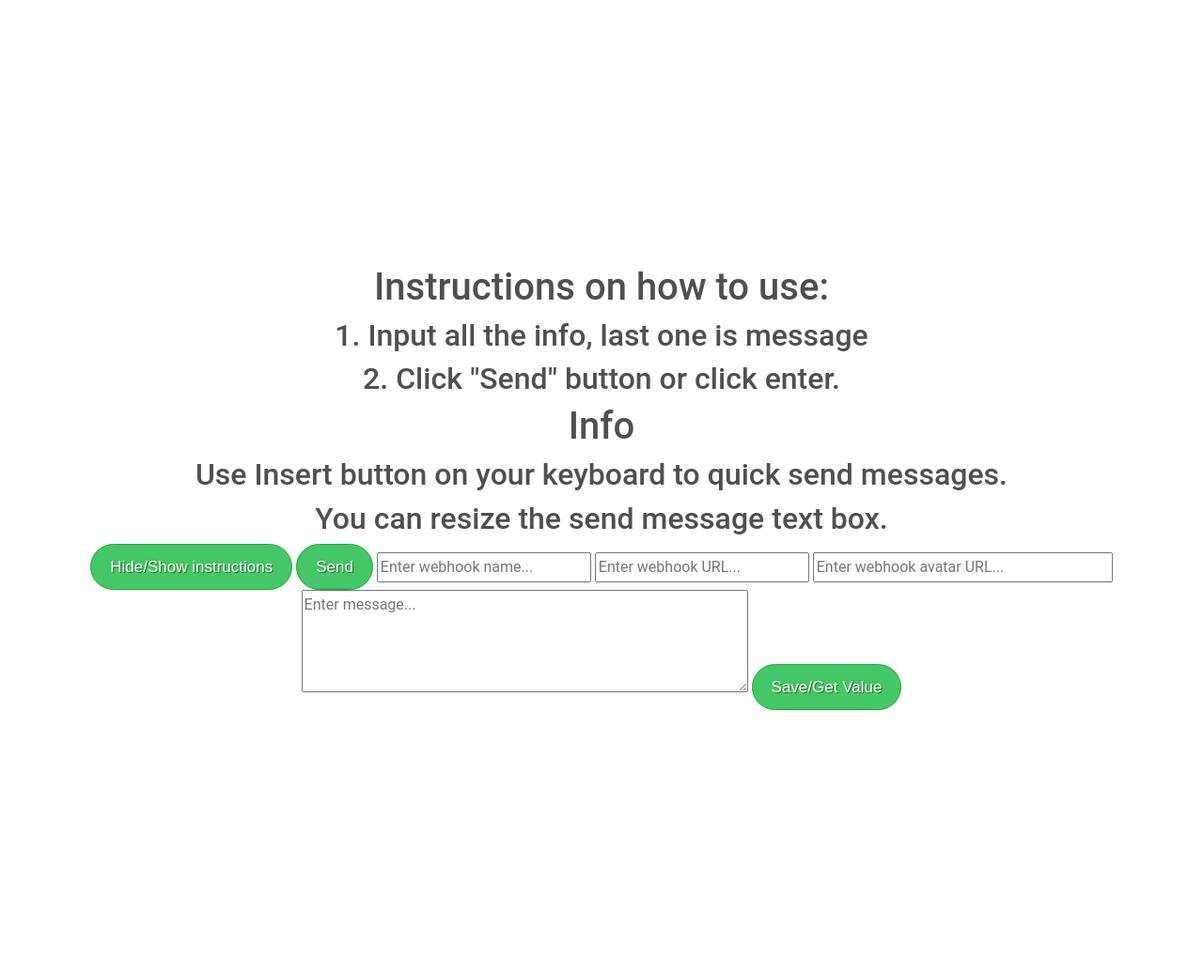
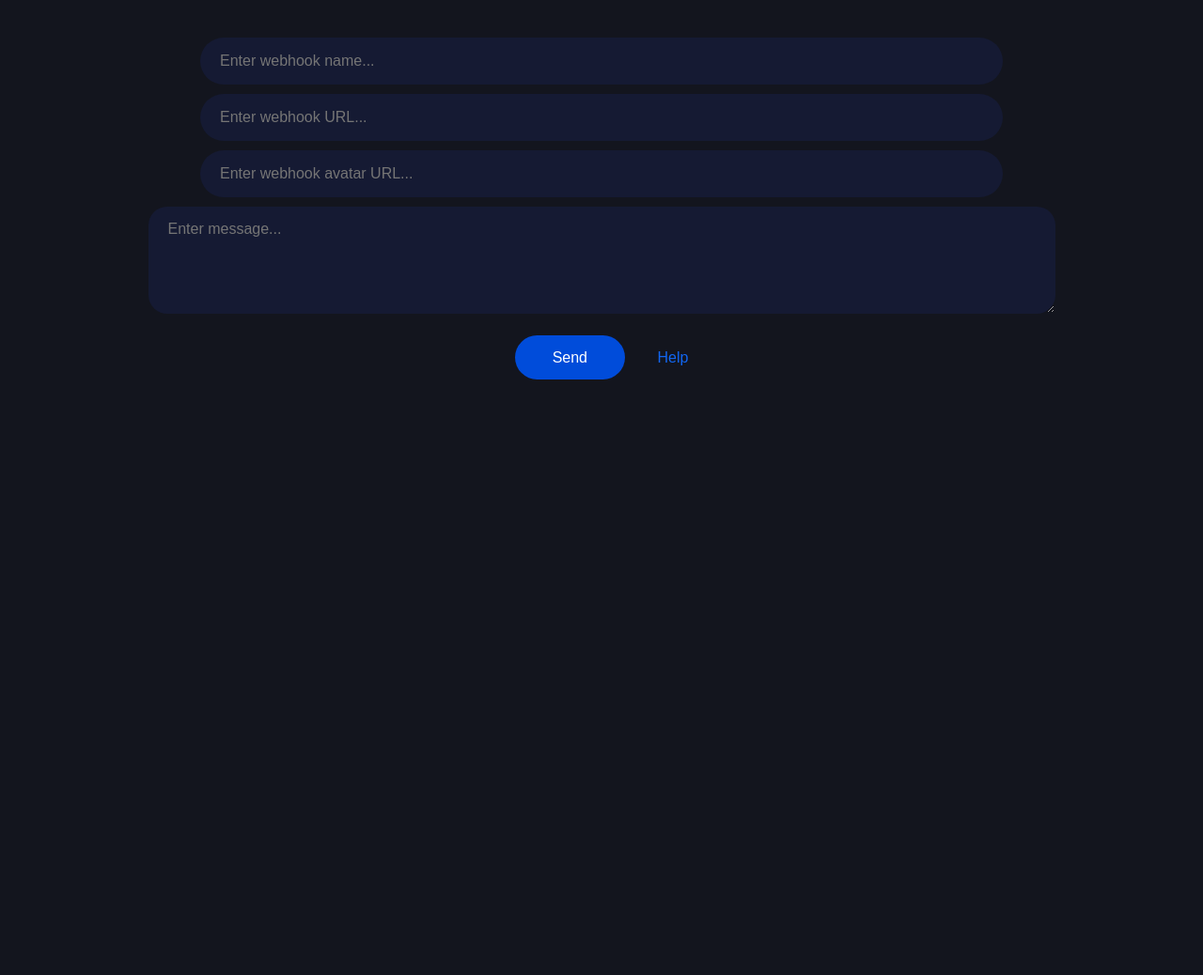
Before and after one commit to nnaem/nnaem.github.io, a PHP site: page / in a window 1280 px wide. Shown: the whole page at 94% size. After the commit the page ends 404 px from the top, so only its background shows below. Run offline with PHP 8.4, Linux system fonts and the light colour scheme; some libraries are stand-ins or nearby versions.

Commit message:
complete redesign

```diff
--- a/index.html
+++ b/index.html
@@ -9,21 +9,12 @@
   </head>
   <body>
     <div class="textandboxes">
-      <div id="instructions">
-        <h1>Instructions on how to use: </h1>
-        <h2>1. Input all the info, last one is message</h2>
-        <h2>2. Click "Send" button or click enter.</h2>
-        <h1>Info</h1>
-        <h2>Use Insert button on your keyboard to quick send messages.</h2>
-        <h2>You can resize the send message text box.</h2>
-      </div>
-      <a href="#" onclick="hideFunction()" id="hide" class="send">Hide/Show instructions</a>
+      <input type="text" placeholder="Enter webhook name..." id="webhookName" class="textbox"><br>
+      <input type="text" placeholder="Enter webhook URL..." id="webhookURL" class="textbox"><br>
+      <input size="30" type="text" placeholder="Enter webhook avatar URL..." id="webhookAvatar" class="textbox"><br>
+      <textarea id="sendMessage" maxlength="5000" placeholder="Enter message..." name="sendMessage" rows="4" cols="100" class="textbox"></textarea><br><br>
       <a href="#" onclick="sendMessage()" id="send" class="send">Send</a>
-      <input type="text" placeholder="Enter webhook name..." id="webhookName">
-      <input type="text" placeholder="Enter webhook URL..." id="webhookURL">
-      <input size="30" type="text" placeholder="Enter webhook avatar URL..." id="webhookAvatar">
-      <textarea id="sendMessage" maxlength="2000" placeholder="Enter message..." name="sendMessage" rows="4" cols="50"></textarea>
-      <a href="#" onclick="onClickFunc()" class="savegetvalue">Save/Get Value</a>
+      <a href="https://nnaem.github.io/help" id="help">Help</a>
     </div>
     <script type="text/javascript" src="index.js"></script>
   </body>
--- a/index.js
+++ b/index.js
@@ -61,3 +61,21 @@ function auto_height(elem) {  /* javascript */
   elem.style.height = "1px";
   elem.style.height = (elem.scrollHeight)+"px";
 }
+$("textarea").keydown(function(e){
+  // Enter was pressed without shift key
+  if (e.key == 'Enter' && !e.shiftKey)
+  {
+      // prevent default behavior
+      e.preventDefault();
+  }
+});
+// Execute a function when the user releases a key on the keyboard
+input.addEventListener("keyup", function(event) {
+  // Number 13 is the "Enter" key on the keyboard
+  if (event.keyCode === 13) {
+    // Cancel the default action, if needed
+    event.preventDefault();
+    // Trigger the button element with a click
+    document.getElementById("send").click();
+  }
+});
--- a/style.css
+++ b/style.css
@@ -1,65 +1,59 @@
-.savegetvalue {
-	background-color:#44c767;
-	border-radius:28px;
-	border:1px solid #18ab29;
-	display:inline-block;
-	cursor:pointer;
-	color:#ffffff;
-	font-family:Arial;
-	font-size:17px;
-	padding:10px 20px;
-	text-decoration:none;
-	text-shadow:1px 1px 0px #2f6627;
+*{
+	font-family: Arial, Helvetica, sans-serif;
 }
-.savegetvalue:hover {
-	background-color:#5cbf2a;
+html{
+	background-color: #13151e;
 }
-.savegetvalue:active {
-	position:relative;
-	top:1px;
+.textandboxes{
+	padding: 30px;
+	text-align: center;
+	background-color: #13151e;
 }
-.send {
-	background-color:#44c767;
-	border-radius:28px;
-	border:1px solid #18ab29;
-	display:inline-block;
-	cursor:pointer;
-	color:#ffffff;
-	font-family:Arial;
-	font-size:17px;
-	padding:10px 20px;
-	text-decoration:none;
-	text-shadow:1px 1px 0px #2f6627;
+.textbox{
+	margin-top: 10px;
 }
-.send:hover {
-	background-color:#5cbf2a;
+input{
+	width: 70%;
+	height: 50px;
+	border-radius: 30px;
+	padding-left: 20px;
+	border: 1px solid #2e2e2e;
+	outline: none;
+	background-color: #151a33;
+	border: 1px solid #ffffff00;
+	color: #ffffff;
 }
-.send:active {
-	position:relative;
-	top:1px;
+input:hover{
+	border: 1px solid #004cda;
+	transition: all 10ms 10ms ease;
 }
-.hide {
-	background-color:#44c767;
-	border-radius:28px;
-	border:1px solid #18ab29;
-	display:inline-block;
-	cursor:pointer;
-	color:#ffffff;
-	font-family:Arial;
-	font-size:17px;
-	padding:10px 20px;
-	text-decoration:none;
-	text-shadow:1px 1px 0px #2f6627;
+textarea{
+	border-radius: 20px;
+	padding: 10px 0px 0px 20px;
+	outline: none;
+	resize: horizontal;
+	background-color: #151a33;
+	border: 1px solid #ffffff00;
+	color: #ffffff;
 }
-.hide:hover {
-	background-color:#5cbf2a;
+textarea:hover{
+	border: 1px solid #004cda;
+	transition: all 10ms 10ms ease;
 }
-.hide:active {
-	position:relative;
-	top:1px;
+.send{
+	padding: 15px 40px;
+	background-color: #004cda;
+	border-radius: 30px;
+	color: #fff;
 }
-.textandboxes
-{
-	padding: 22% 0;
-	text-align: center;
+.send:hover{
+	color: #ebebeb;
+	background-color: #0044c2;
 }
+.send:active{
+	color: #ffffff;
+	background-color: #003391;
+}
+#help{
+	margin-left: 30px;
+}
```
